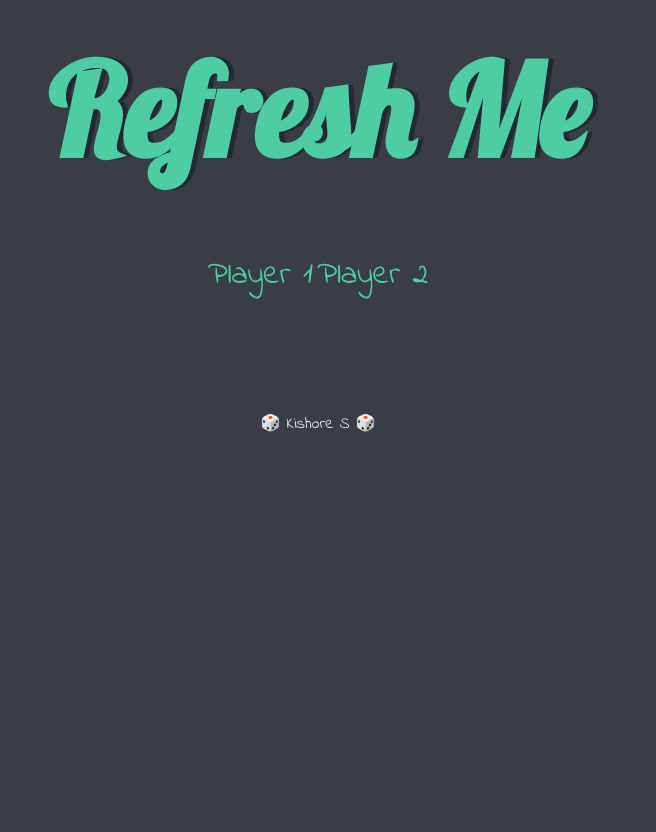
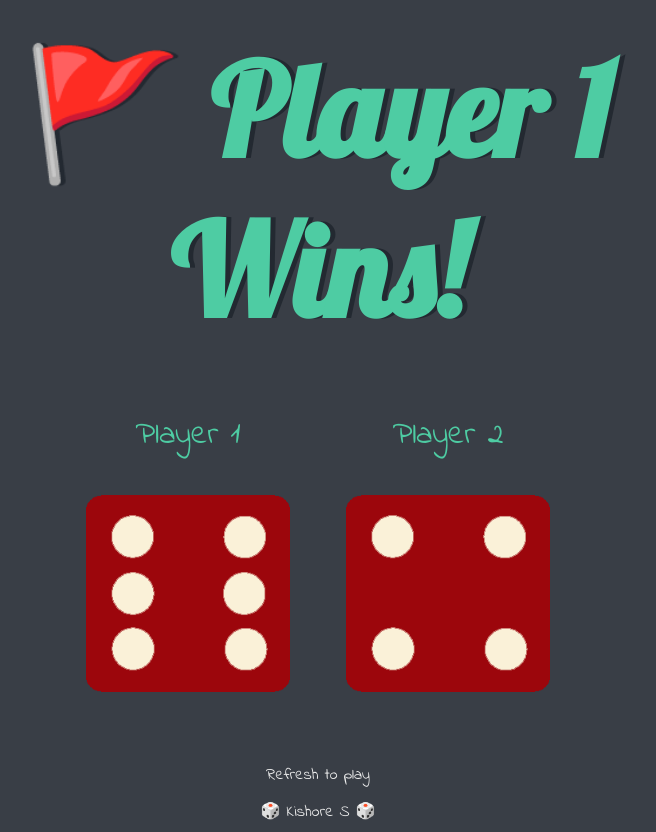
Before and after one commit to justKishore/DiceGame, a plain HTML site: page index.html in a window 1280 px wide. Shown: the whole page, without its empty margins (322-978 px from the left). Before the commit the page ends 800 px from the top, so only its background shows below. Drawn offline with Linux system fonts and the light colour scheme.

Commit message:
Completed game

```diff
--- a/assets/scripts/index.js
+++ b/assets/scripts/index.js
@@ -1 +1,26 @@
-console.log("Hello world");
+var randomNumber1 = Math.floor(Math.random()*6)+1;
+// console.log(randomNumber1);
+
+var randomPath1 = 'assets/images/dice'+randomNumber1+'.png';
+// console.log(randomPath1);
+
+var randomNumber2 = Math.floor(Math.random()*6)+1;
+var randomPath2 = 'assets/images/dice'+randomNumber2+'.png';
+
+// changing for player 1
+document.querySelector(".img1").setAttribute("src",randomPath1);
+
+//changing for player 2
+document.querySelector(".img2").setAttribute("src",randomPath2);
+
+if(randomNumber1>randomNumber2){
+    document.querySelector("h1").innerHTML = "🚩 Player 1 Wins!";
+}
+
+else if(randomNumber2>randomNumber1){
+    document.querySelector("h1").innerHTML = "Player 2 Wins! 🚩";
+}
+
+else{
+    document.querySelector("h1").innerHTML = "Draw!";
+}
--- a/assets/style/styles.css
+++ b/assets/style/styles.css
@@ -38,6 +38,11 @@ footer {
   font-family: "Indie Flower", cursive;
 }
 
+footer span {
+  display: block;
+  margin-bottom: 1%;
+}
+
 .footer-link {
   color: #eeeeee;
   text-decoration: none;
--- a/index.html
+++ b/index.html
@@ -2,7 +2,8 @@
 <html lang="en" dir="ltr">
   <head>
     <meta charset="utf-8" />
-    <title>Dicee</title>
+    <title>Cool Dicee</title>
+    <link rel="icon" href="assets/images/icon.png" />
     <link rel="stylesheet" href="assets/style/styles.css" />
     <link
       href="https://fonts.googleapis.com/css?family=Indie+Flower|Lobster"
@@ -15,22 +16,23 @@
 
       <div class="dice">
         <p>Player 1</p>
-        <img class="img1" src="" />
+        <img class="img1" src="assets/images/dice6.png" />
       </div>
 
       <div class="dice">
         <p>Player 2</p>
-        <img class="img2" src="" />
+        <img class="img2" src="assets/images/dice6.png" />
       </div>
     </div>
+    <script src="assets/scripts/index.js"></script>
   </body>
 
   <footer>
+    <span>Refresh to play</span>
     🎲
     <a class="footer-link" href="https://justkishore.github.io/MySite/"
       >Kishore S</a
     >
     🎲
-    <script src="assets/scripts/index.js"></script>
   </footer>
 </html>
```
Also changed, not shown: assets/images/icon.png (added), 1 other file.
